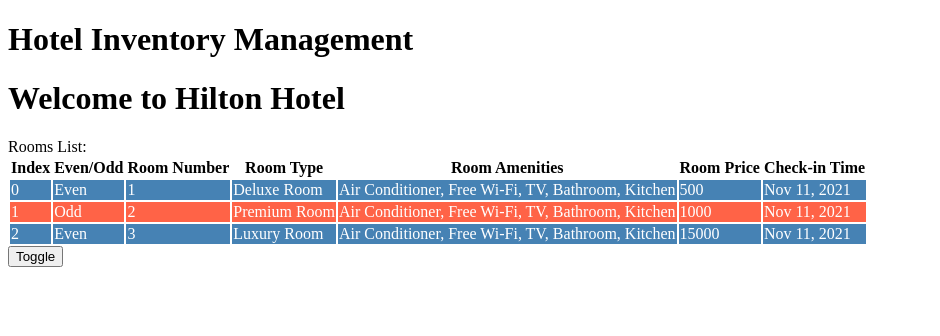
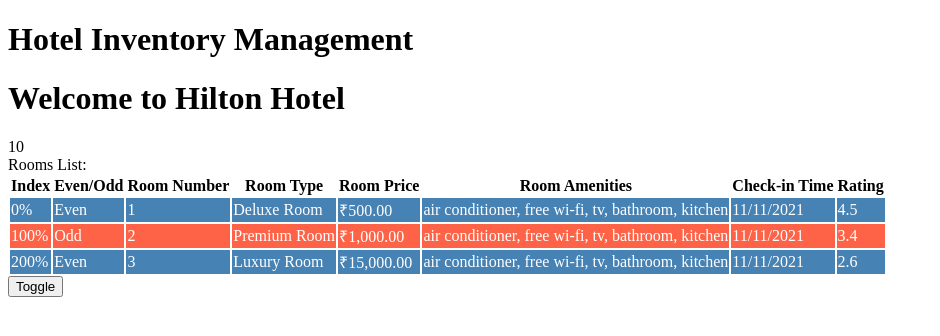
Before and after one commit to rithvik-varma-555/hotelinventoryapp, an Angular app: page / in a window 1280 px wide. Shown: the top 336 px of the page, without its empty margins (0-940 px from the left). Built offline with nearby package versions, Linux system fonts and the light colour scheme.

Commit message:
Used pipes concept in angular

```diff
--- a/src/app/rooms/rooms.html
+++ b/src/app/rooms/rooms.html
@@ -7,6 +7,10 @@
     [innerText]="numberOfRooms"
   ></div>
 </div>
+
+{{ rooms.availableRooms }}
+
+<!-- {{ roomsList | json }} -->
 
 <div>
   <div *ngIf="rooms.availableRooms > 0">
@@ -18,21 +22,23 @@
         <th>Even/Odd</th>
         <th>Room Number</th>
         <th>Room Type</th>
+        <th>Room Price</th>
         <th>Room Amenities</th>
-        <th>Room Price</th>
         <th>Check-in Time</th>
+        <th>Rating</th>
       </tr>
       <tr
-        *ngFor="let room of roomsList; let e = even; let o = odd; let i = index"
+        *ngFor="let room of roomsList | slice : 0 : 3; let e = even; let o = odd; let i = index"
         [ngClass]="e ? 'even' : 'odd'"
       >
-        <td>{{ i }}</td>
+        <td>{{ i | percent }}</td>
         <td>{{ e ? 'Even' : 'Odd' }}</td>
         <td>{{ room.roomNumber }}</td>
         <td>{{ room.roomType }}</td>
-        <td>{{ room.amenities }}</td>
-        <td>{{ room.price }}</td>
-        <td>{{ room.checkinTime | date }}</td>
+        <td>{{ room.price | currency : 'INR' }}</td>
+        <td>{{ room.amenities | lowercase }}</td>
+        <td>{{ room.checkinTime | date : 'dd/MM/yyyy' }}</td>
+        <td>{{ room.rating | number : '1.1-3' : 'en-us' }}</td>
       </tr>
     </table>
   </div>
--- a/src/app/rooms/rooms.interface.ts
+++ b/src/app/rooms/rooms.interface.ts
@@ -12,4 +12,5 @@
   photos: string;
   checkinTime: Date;
   checkoutTime: Date;
+  rating: number;
 }
--- a/src/app/rooms/rooms.ts
+++ b/src/app/rooms/rooms.ts
@@ -29,6 +29,7 @@
         'https://images.unsplash.com/photo-1560448070-c6d4f5f1c8b9?ixlib=rb-4.0.3&ixid=M3wxMjA3fDB8MHxzZWFyY2h8Mnx8ZGVsdXhlJTIwcm9vbXxlbnwwfHwwfHx8MA%3D%3D&auto=format&fit=crop&w=800&q=60',
       checkinTime: new Date('2021-11-11'),
       checkoutTime: new Date('2021-11-12'),
+      rating: 4.5,
     },
     {
       roomNumber: 2,
@@ -39,6 +40,7 @@
         'https://images.unsplash.com/photo-1501117716987-c8e2bfbf0f2d?ixlib=rb-4.0.3&ixid=M3wxMjA3fDB8MHxzZWFyY2h8M3x8cHJlbWl1bSUyMHJvb218ZW58MHx8MHx8&auto=format&fit=crop&w=800&q=60',
       checkinTime: new Date('2021-11-11'),
       checkoutTime: new Date('2021-11-12'),
+      rating: 3.4,
     },
     {
       roomNumber: 3,
@@ -49,6 +51,7 @@
         'https://images.unsplash.com/photo-1501183638714-8f3c5a7b8f4d?ixlib=rb-4.0.3&ixid=M3wxMjA3fDB8MHxzZWFyY2h8NHx8bHV4dXJ5JTIwcm9vbXxlbnwwfHwwfHx8MA%3D%3D&auto=format&fit=crop&w=800&q=60',
       checkinTime: new Date('2021-11-11'),
       checkoutTime: new Date('2021-11-12'),
+      rating: 2.6,
     },
   ];
 
```
